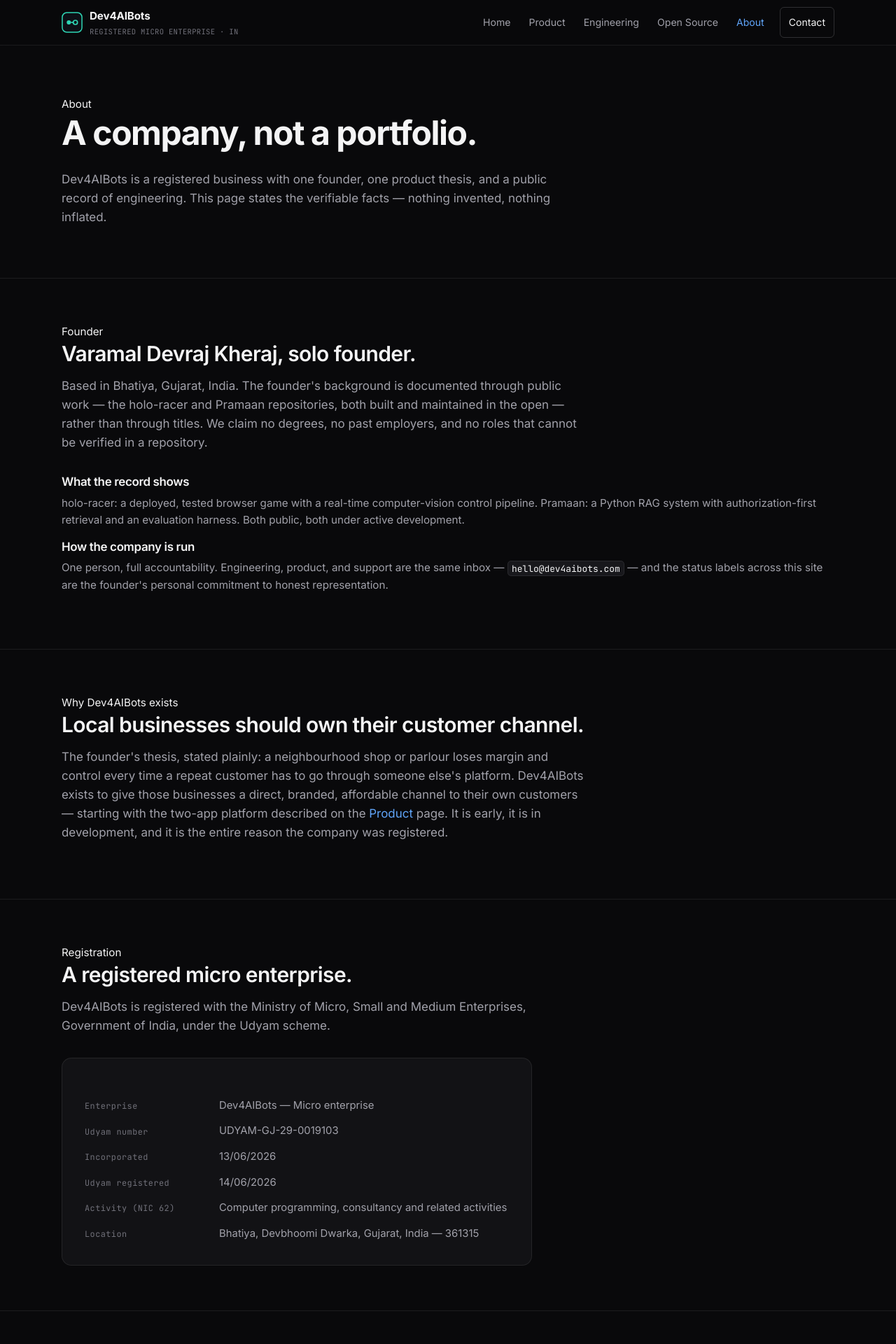
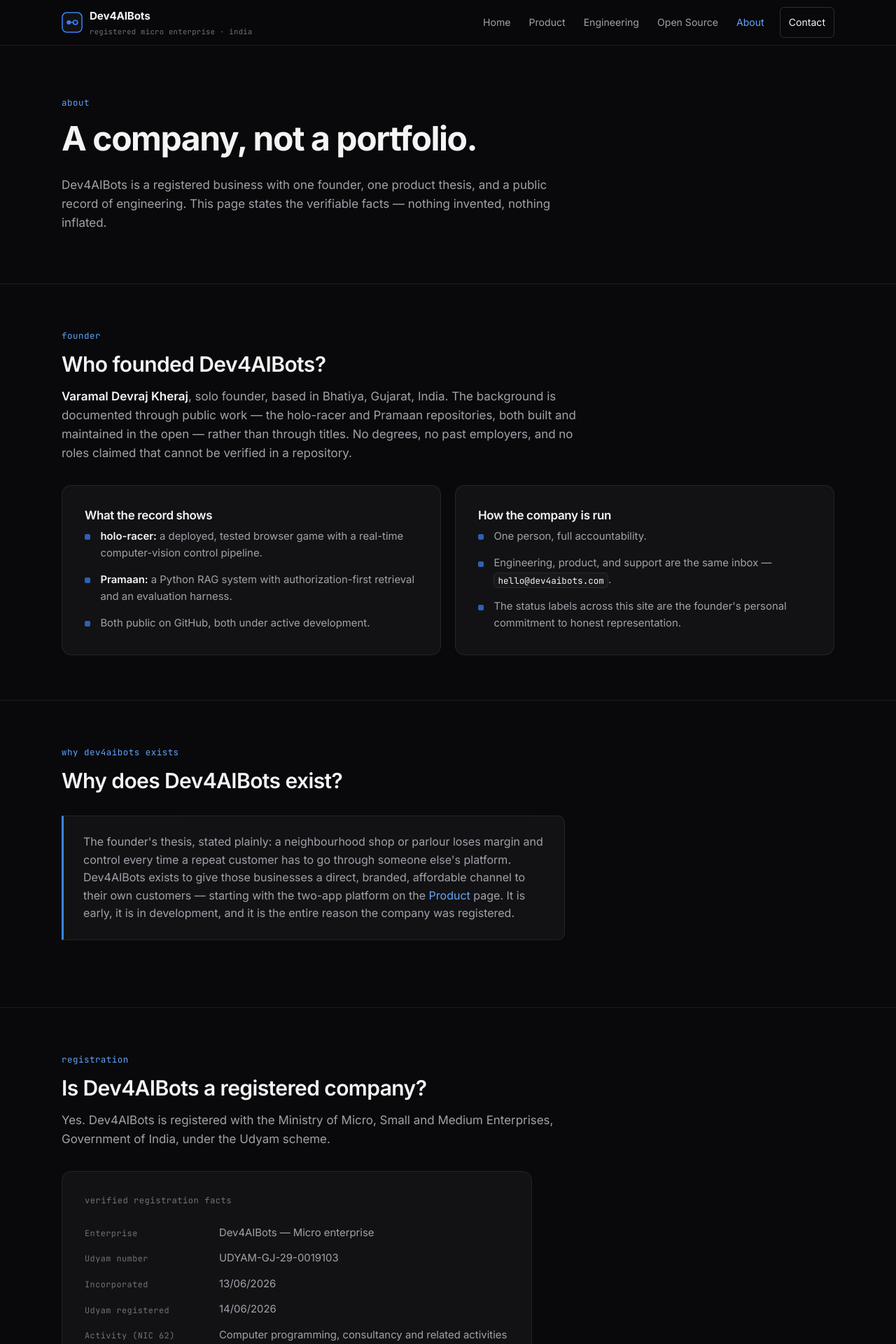
Before and after one commit to dev4aibots/dev4aibots, a Next.js app: page /about in a window 1280 px wide. Shown: the top 1920 px of the page at 70% size. Built offline with nearby package versions, Linux system fonts and the light colour scheme.

Commit message:
redesign 4/5: about/contact/open-source pages, header/footer restyle

```diff
--- a/app/about/page.tsx
+++ b/app/about/page.tsx
@@ -1,21 +1,35 @@
 import type { Metadata } from "next";
 import Link from "next/link";
+import { ArrowRight, ShieldCheck } from "@/components/icons";
 import { SITE } from "@/lib/site";
 
 export const metadata: Metadata = {
   title: "About",
   description:
-    "About Dev4AIBots: solo-founded by Varamal Devraj Kheraj, a Udyam-registered micro enterprise in Bhatiya, Gujarat, India — building a two-app platform for local businesses.",
+    "About Dev4AIBots: solo-founded by Varamal Devraj Kheraj — a Udyam-registered micro enterprise (UDYAM-GJ-29-0019103) in Bhatiya, Gujarat, India, building a two-app platform for local businesses.",
   alternates: { canonical: "/about" },
+  openGraph: {
+    title: "About · Dev4AIBots",
+    description:
+      "Solo-founded by Varamal Devraj Kheraj. Udyam-registered micro enterprise in Bhatiya, Gujarat, India.",
+    url: `${SITE.domain}/about`,
+    type: "website",
+  },
+  twitter: {
+    card: "summary",
+    title: "About · Dev4AIBots",
+    description:
+      "Solo-founded by Varamal Devraj Kheraj. Udyam-registered micro enterprise, Bhatiya, Gujarat.",
+  },
 };
 
 export default function About() {
   return (
     <>
-      <section className="hero">
+      <section className="hero" aria-labelledby="about-title">
         <div className="container">
-          <span className="eyebrow">About</span>
-          <h1>A company, not a portfolio.</h1>
+          <span className="section-label">about</span>
+          <h1 id="about-title">A company, not a portfolio.</h1>
           <p className="lede">
             Dev4AIBots is a registered business with one founder, one product
             thesis, and a public record of engineering. This page states the
@@ -26,33 +40,46 @@
 
       <section className="section" aria-labelledby="founder">
         <div className="container">
-          <span className="eyebrow">Founder</span>
-          <h2 id="founder">{SITE.founder}, solo founder.</h2>
+          <span className="section-label">founder</span>
+          <h2 id="founder">Who founded Dev4AIBots?</h2>
           <p className="lede">
-            Based in {SITE.location}. The founder&apos;s background is
-            documented through public work — the holo-racer and Pramaan
-            repositories, both built and maintained in the open — rather than
-            through titles. We claim no degrees, no past employers, and no
-            roles that cannot be verified in a repository.
+            <strong>{SITE.founder}</strong>, solo founder, based in{" "}
+            {SITE.location}. The background is documented through public work
+            — the holo-racer and Pramaan repositories, both built and
+            maintained in the open — rather than through titles. No degrees,
+            no past employers, and no roles claimed that cannot be verified
+            in a repository.
           </p>
-          <div className="grid-2" style={{ marginTop: "2rem" }}>
-            <div className="card">
+          <div className="split">
+            <div className="panel">
               <h3>What the record shows</h3>
-              <p>
-                holo-racer: a deployed, tested browser game with a real-time
-                computer-vision control pipeline. Pramaan: a Python RAG system
-                with authorization-first retrieval and an evaluation harness.
-                Both public, both under active development.
-              </p>
+              <ul>
+                <li>
+                  <strong>holo-racer:</strong> a deployed, tested browser game
+                  with a real-time computer-vision control pipeline.
+                </li>
+                <li>
+                  <strong>Pramaan:</strong> a Python RAG system with
+                  authorization-first retrieval and an evaluation harness.
+                </li>
+                <li>
+                  Both public on GitHub, both under active development.
+                </li>
+              </ul>
             </div>
-            <div className="card">
+            <div className="panel">
               <h3>How the company is run</h3>
-              <p>
-                One person, full accountability. Engineering, product, and
-                support are the same inbox — <code>{SITE.email}</code> — and
-                the status labels across this site are the founder&apos;s
-                personal commitment to honest representation.
-              </p>
+              <ul>
+                <li>One person, full accountability.</li>
+                <li>
+                  Engineering, product, and support are the same inbox —{" "}
+                  <code>{SITE.email}</code>.
+                </li>
+                <li>
+                  The status labels across this site are the founder&apos;s
+                  personal commitment to honest representation.
+                </li>
+              </ul>
             </div>
           </div>
         </div>
@@ -60,30 +87,34 @@
 
       <section className="section" aria-labelledby="why">
         <div className="container">
-          <span className="eyebrow">Why Dev4AIBots exists</span>
-          <h2 id="why">Local businesses should own their customer channel.</h2>
-          <p className="lede">
-            The founder&apos;s thesis, stated plainly: a neighbourhood shop or
-            parlour loses margin and control every time a repeat customer has
-            to go through someone else&apos;s platform. Dev4AIBots exists to
-            give those businesses a direct, branded, affordable channel to
-            their own customers — starting with the two-app platform described
-            on the <Link href="/product">Product</Link> page. It is early, it
-            is in development, and it is the entire reason the company was
-            registered.
-          </p>
+          <span className="section-label">why dev4aibots exists</span>
+          <h2 id="why">Why does Dev4AIBots exist?</h2>
+          <div className="definition">
+            <p>
+              The founder&apos;s thesis, stated plainly: a neighbourhood shop
+              or parlour loses margin and control every time a repeat customer
+              has to go through someone else&apos;s platform. Dev4AIBots exists
+              to give those businesses a direct, branded, affordable channel
+              to their own customers — starting with the two-app platform on
+              the <a href="/product">Product</a> page. It is early, it is in
+              development, and it is the entire reason the company was
+              registered.
+            </p>
+          </div>
         </div>
       </section>
 
       <section className="section" aria-labelledby="registration">
         <div className="container">
-          <span className="eyebrow">Registration</span>
-          <h2 id="registration">A registered micro enterprise.</h2>
+          <span className="section-label">registration</span>
+          <h2 id="registration">Is Dev4AIBots a registered company?</h2>
           <p className="lede">
-            Dev4AIBots is registered with the Ministry of Micro, Small and
-            Medium Enterprises, Government of India, under the Udyam scheme.
+            Yes. Dev4AIBots is registered with the Ministry of Micro, Small
+            and Medium Enterprises, Government of India, under the Udyam
+            scheme.
           </p>
           <div className="contact-card">
+            <span className="kicker">verified registration facts</span>
             <ul className="fact-list">
               <li>
                 <span className="k">Enterprise</span>
@@ -113,6 +144,18 @@
               </li>
             </ul>
           </div>
+          <div className="note-box">
+            <strong>
+              <ShieldCheck
+                size={16}
+                aria-hidden="true"
+                style={{ verticalAlign: "-3px", marginRight: "0.35rem" }}
+              />
+              Explicitly not claimed:
+            </strong>{" "}
+            no funding, no revenue, no customers, no employees, no
+            partnerships, no certifications, no launched product.
+          </div>
         </div>
       </section>
 
@@ -121,9 +164,11 @@
           <div className="cta-band">
             <h2 id="cta">Questions about the company?</h2>
             <p>Write directly — every message is read by the founder.</p>
-            <Link className="btn" href="/contact">
-              Contact
-            </Link>
+            <div className="cta-actions">
+              <Link className="btn" href="/contact">
+                Contact <ArrowRight size={16} />
+              </Link>
+            </div>
           </div>
         </div>
       </section>
--- a/components/Footer.tsx
+++ b/components/Footer.tsx
@@ -41,6 +41,7 @@
         </div>
         <div className="footer-bottom">
           <span>© 2026 Dev4AIBots · {SITE.location}</span>
+          <span>Last updated: 8 October 2026</span>
           <span>
             Udyam {SITE.udyamType} · {SITE.udyam}
           </span>
--- a/components/Header.tsx
+++ b/components/Header.tsx
@@ -19,10 +19,10 @@
       aria-hidden="true"
       focusable="false"
     >
-      <rect x="1" y="1" width="30" height="30" rx="7" fill="#0d1016" stroke="#2fd6b5" strokeWidth="1.6" />
-      <circle cx="11" cy="16" r="3.2" fill="#2fd6b5" />
-      <circle cx="21" cy="16" r="3.2" fill="none" stroke="#2fd6b5" strokeWidth="1.8" />
-      <line x1="14.2" y1="16" x2="17.8" y2="16" stroke="#2fd6b5" strokeWidth="1.8" />
+      <rect x="1" y="1" width="30" height="30" rx="7" fill="#121215" stroke="#3b82f6" strokeWidth="1.6" />
+      <circle cx="11" cy="16" r="3.2" fill="#3b82f6" />
+      <circle cx="21" cy="16" r="3.2" fill="none" stroke="#3b82f6" strokeWidth="1.8" />
+      <line x1="14.2" y1="16" x2="17.8" y2="16" stroke="#3b82f6" strokeWidth="1.8" />
     </svg>
   );
 }
@@ -39,7 +39,7 @@
           <BrandMark />
           <span>
             Dev4AIBots
-            <span className="brand-sub">REGISTERED MICRO ENTERPRISE · IN</span>
+            <span className="brand-sub">registered micro enterprise · india</span>
           </span>
         </Link>
         <nav className="nav" aria-label="Primary">
```
Also changed, not shown: app/contact/page.tsx (+26 -7 lines), app/open-source/page.tsx (+55 -33 lines).
